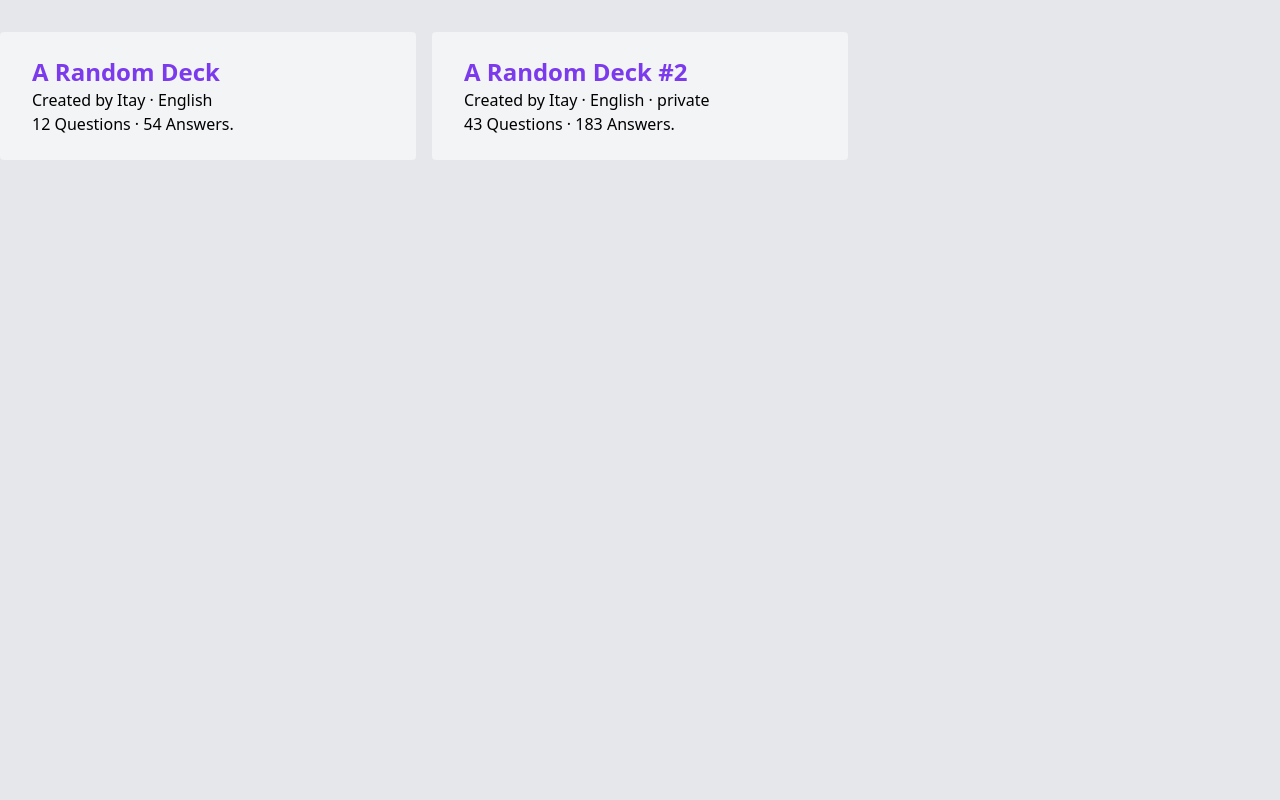
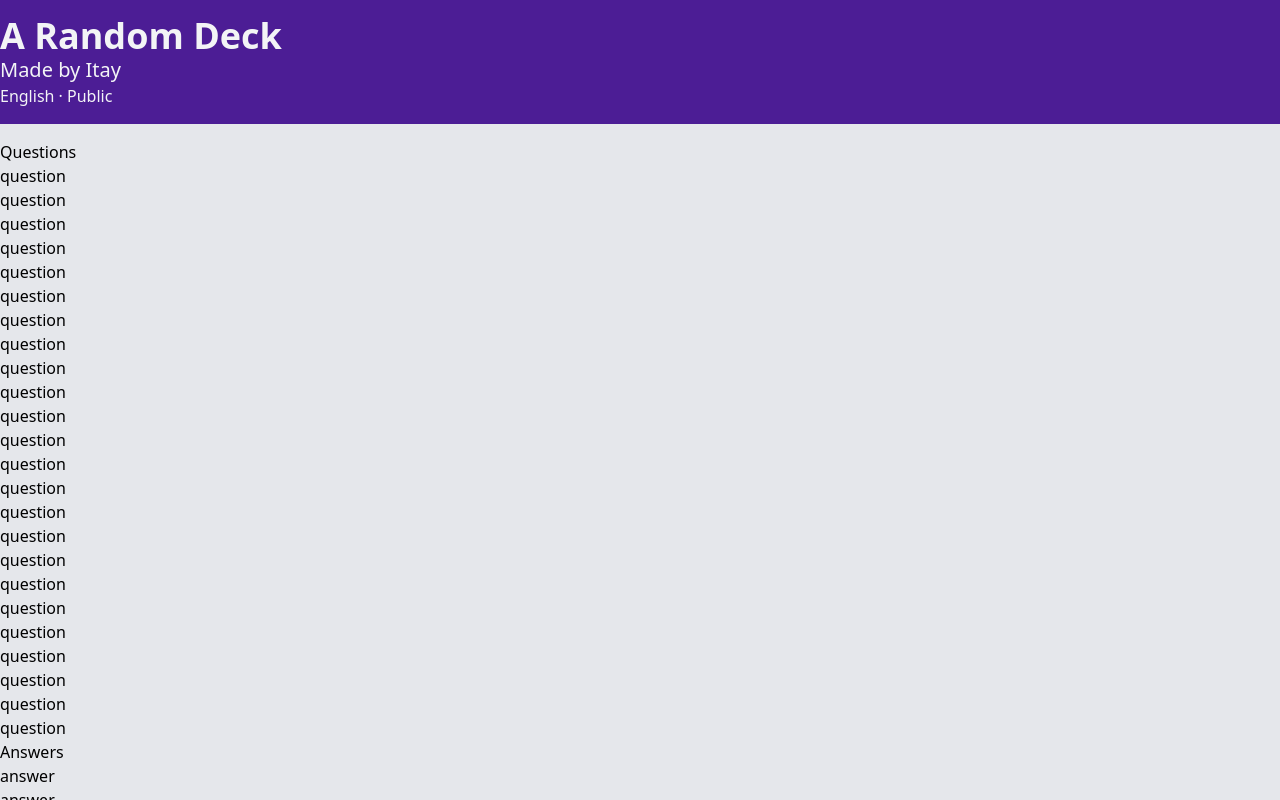
Before and after one commit to itays123/partydeck, a React (Create React App) app in the folder panel/: page /game/1 in a window 1280 px wide. Built offline with nearby package versions, Linux system fonts and the light colour scheme.

Commit message:
FEATURE: Basic Game View

```diff
--- a/panel/src/App.js
+++ b/panel/src/App.js
@@ -1,5 +1,6 @@
-import { BrowserRouter } from 'react-router-dom';
+import { BrowserRouter, Route } from 'react-router-dom';
 import { useProfile } from './auth/profile/useProfile';
+import GameView from './game/view/GameView';
 import GameList from './shared/GameList/GameList';
 
 function App() {
@@ -7,7 +8,12 @@ function App() {
   return (
     <BrowserRouter>
       <div className="app w-screen h-screen bg-gray-200 mx-0 overflow-y-hidden">
-        <GameList sharedAuthor={profile} games={profile.games} />
+        <Route exact path="/">
+          <GameList sharedAuthor={profile} games={profile.games} />
+        </Route>
+        <Route path="/game/:id">
+          <GameView />
+        </Route>
       </div>
     </BrowserRouter>
   );
--- a/panel/src/auth/profile/useProfile.js
+++ b/panel/src/auth/profile/useProfile.js
@@ -4,6 +4,7 @@ export function useProfile(userId) {
     name: 'Itay',
     games: [
       {
+        _id: 1,
         lng: 'en',
         name: 'A Random Deck',
         isPrivate: false,
@@ -11,6 +12,7 @@ export function useProfile(userId) {
         answerCount: 54,
       },
       {
+        _id: 2,
         lng: 'en',
         name: 'A Random Deck #2',
         isPrivate: true,
--- /dev/null
+++ b/panel/src/game/view/CardList.js
@@ -0,0 +1,16 @@
+const CardList = ({ list, title }) => {
+  return (
+    <div className="card-list container mx-auto overflow-y-visible">
+      <h3>
+        {title} <span>{list.size}</span>
+      </h3>
+      <section className="grid">
+        {list.map((text, index) => (
+          <div key={`${text}:${index}`}>{text}</div>
+        ))}
+      </section>
+    </div>
+  );
+};
+
+export default CardList;
--- /dev/null
+++ b/panel/src/game/view/GameView.js
@@ -0,0 +1,35 @@
+import { Link, useParams } from 'react-router-dom';
+import languages from '../../shared/helpers/languages';
+import { useGame } from '../useGame';
+import CardList from './CardList';
+
+const GameView = () => {
+  const { id } = useParams();
+  const game = useGame(id);
+  return (
+    <div className="game-view w-screen relative h-screen">
+      <div className="bg-purple-900 w-full">
+        <header className="container mx-auto py-4 text-gray-100">
+          <h1 className="text-xl md:text-2xl lg:text-4xl font-bold">
+            {game.name}
+          </h1>
+          <h2 className="text-lg md:text-xl">
+            Made by <Link to={'/' + game.author._id}>{game.author.name}</Link>
+          </h2>
+          <h3 className="text-md">
+            {languages[game.lng] && (
+              <span>{languages[game.lng].nativeName} &middot; </span>
+            )}
+            {game.isPrivate ? 'Private' : 'Public'}
+          </h3>
+        </header>
+      </div>
+      <div className="overflow-y-scroll w-full py-4 bottom-0 top-0 h-full">
+        <CardList title="Questions" list={game.questions} />
+        <CardList title="Answers" list={game.answers} />
+      </div>
+    </div>
+  );
+};
+
+export default GameView;
```
